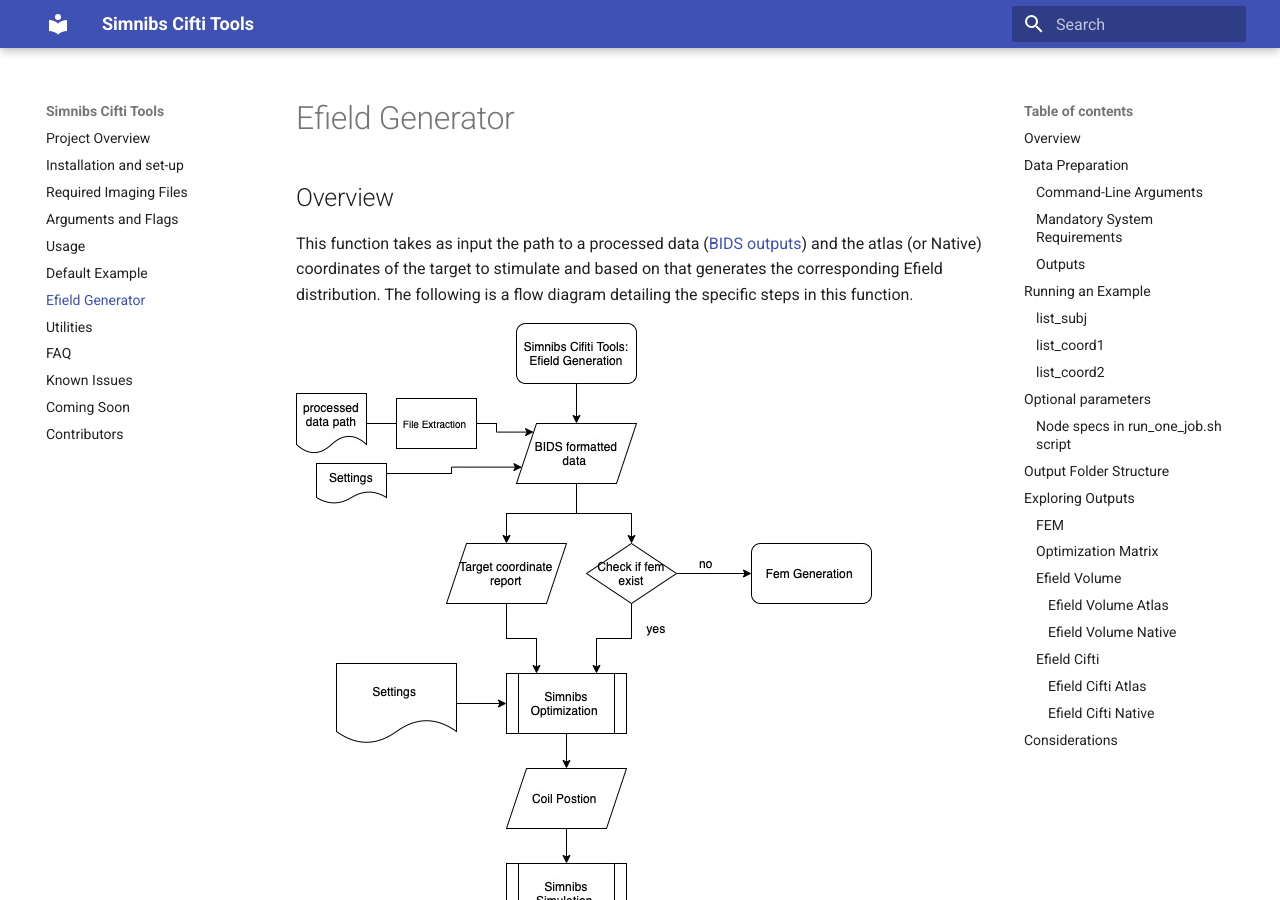
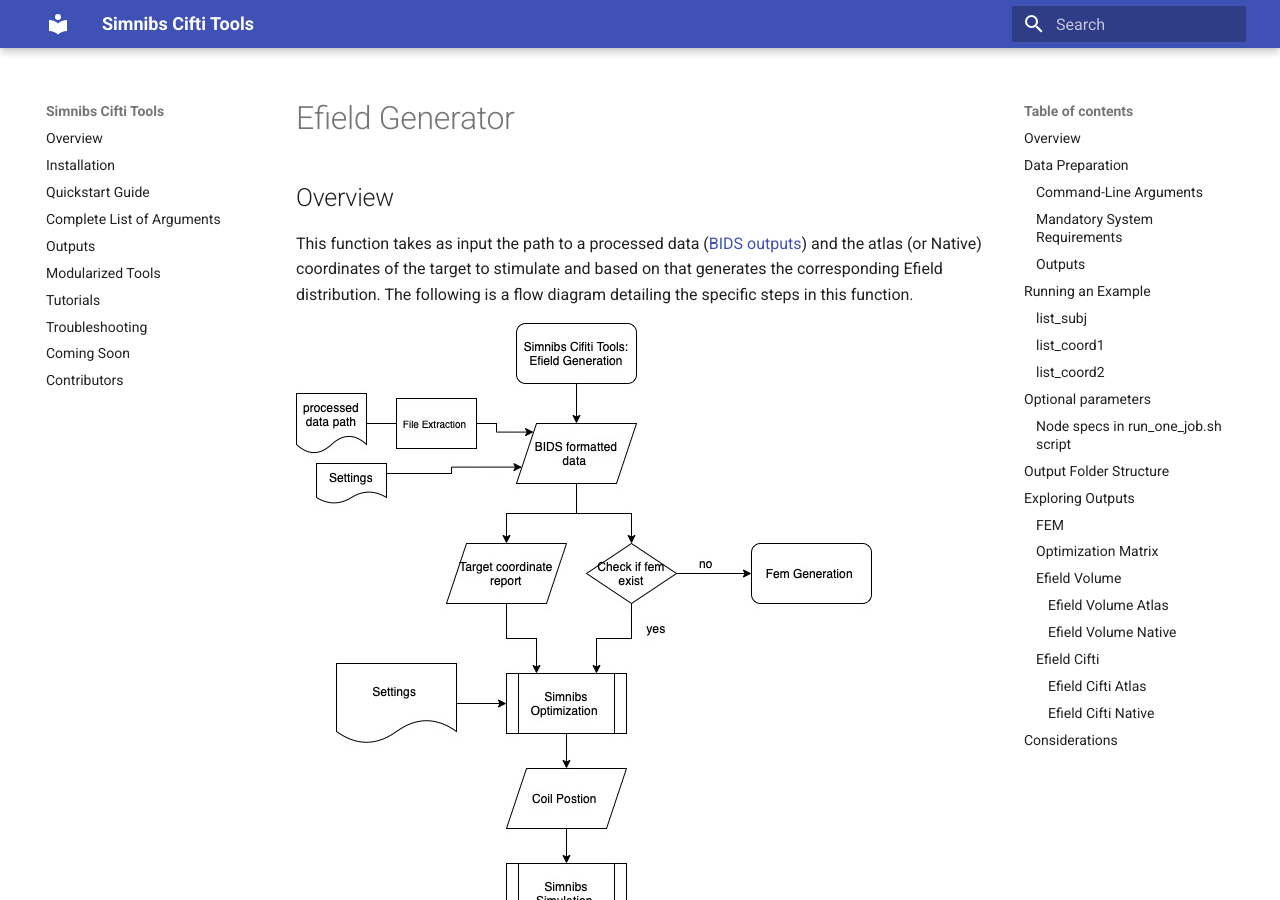
Before and after one commit to DCAN-Labs/simnibs_cifti_tools_RTD2, an MkDocs documentation site: the page built from docs/Efield_generator.md, in a window 1280 px wide and 900 px high. Built offline with MkDocs 1.6.1 and Material for MkDocs 9.7.7, drawn with Linux system fonts in a browser that asks for light colours.

Commit message:
Updated structure and names.

```diff
--- a/mkdocs.yml
+++ b/mkdocs.yml
@@ -34,15 +34,18 @@ markdown_extensions:
       emoji_generator: !!python/name:material.extensions.emoji.to_svg
 
 nav:
-  - Project Overview: project_overview.md
-  - Installation and set-up: Installation and set-up.md
-  - Required Imaging Files: dependancies.md
-  - Arguments and Flags: args_flags.md
-  - Usage: useage.md
-  - Default Example: default_example.md
-  - Efield Generator: Efield_generator.md
-  - Utilities: Utilities.md
-  - FAQ: FAQ.md
-  - Known Issues: known_issues.md
+  - Overview: project_overview.md
+  - Installation: Installation.md
+  - Quickstart Guide: quickstart_guide.md
+  - Complete List of Arguments: args_flags.md
+  - Outputs: Outputs.md
+  - Modularized Tools: Utilities.md
+  - Tutorials: default_example.md
+  - Troubleshooting: troubleshooting.md
   - Coming Soon: coming_soon.md
   - Contributors: contributors.md
+
+  # - Required Imaging Files: dependancies.md
+  # - Usage: useage.md
+  # - Efield Generator: Efield_generator.md
+  # - FAQ: FAQ.md
```
